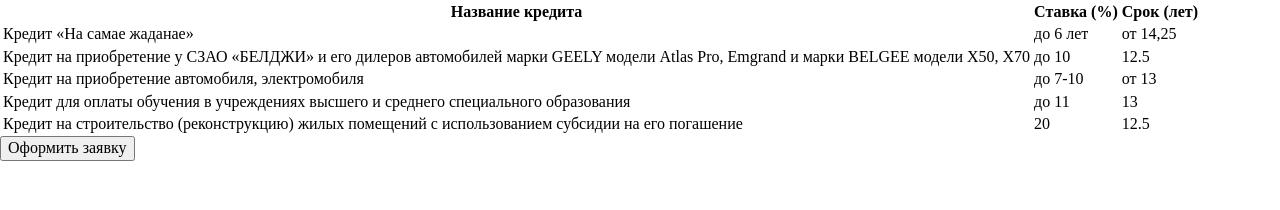
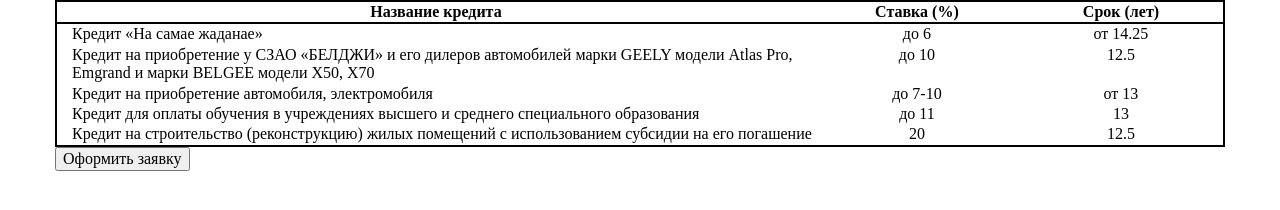
Before and after one commit to Mary352/Myfin-test-task, a plain HTML site: page index.html in a window 1280 px wide. Drawn offline with Linux system fonts and the light colour scheme.

Commit message:
add adaptivity for table

```diff
--- a/css/style.css
+++ b/css/style.css
@@ -0,0 +1,55 @@
+:root {
+   /* 70% */
+   --column-width: 65% repeat(2, 1fr);
+}
+
+.container {
+   max-width: 1170px;
+   margin: 0 auto;
+}
+
+.credit-table {
+   text-align: center;
+   width: 100%;
+   border: 1px solid #000;
+   display: grid;
+   /* grid-template-columns: repeat(3, 1fr); */
+   grid-template-rows: repeat(6, max-content);
+}
+
+.credit-table__header {
+   border: 1px solid black;
+   grid-column: 1 / 4;
+   grid-row: 1;
+
+   display: grid;
+   grid-template-rows: subgrid;
+   /* grid-template-columns: repeat(3, 1fr); */
+}
+
+.credit-table__body {
+   border: 1px solid black;
+   grid-column: 1 / 4;
+   grid-row: 2 / 7;
+
+   display: grid;
+   grid-template-rows: subgrid;
+   /* grid-template-columns: subgrid; */
+}
+
+.credit-table__row {
+   display: grid;
+   grid-template-columns: var(--column-width);
+   /* grid-template-rows: subgrid; */
+}
+
+.credit-table__head-row {
+   display: grid;
+   grid-template-columns: var(--column-width);
+   /* grid-template-rows: subgrid; */
+}
+
+.credit-table__row>td:first-child {
+   text-align: left;
+   padding-left: 15px;
+}
--- a/index.html
+++ b/index.html
@@ -23,8 +23,8 @@
          <tbody class="credit-table__body">
             <tr class="credit-table__row">
                <td>Кредит «На самае жаданае»</td>
-               <td>до 6 лет</td>
-               <td>от 14,25</td>
+               <td>до 6</td>
+               <td>от 14.25</td>
             </tr>
             <tr class="credit-table__row">
                <td>Кредит на приобретение у СЗАО «БЕЛДЖИ» и его дилеров автомобилей марки GEELY модели Atlas Pro,
```
